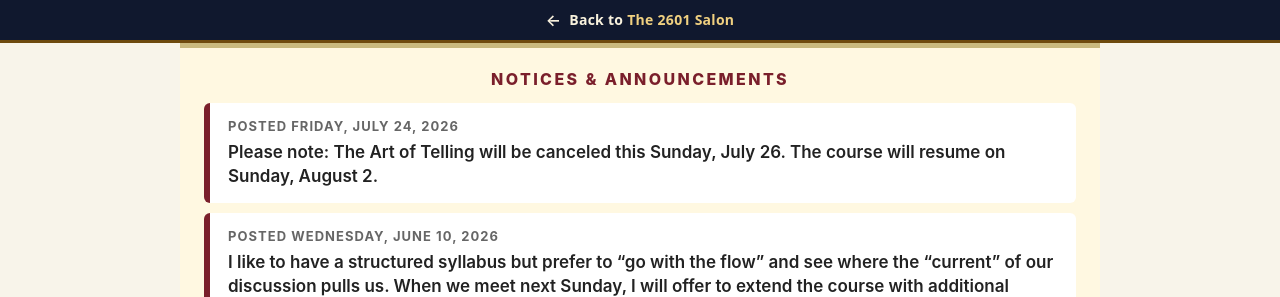
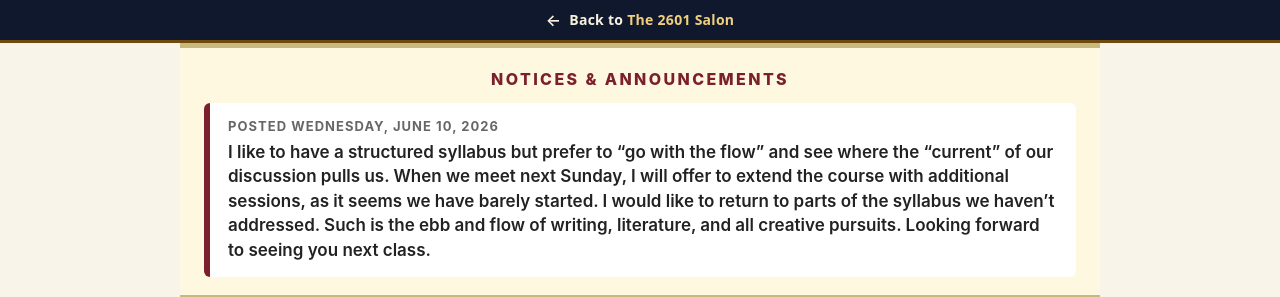
Before and after one commit to jamesfmulhern-hue/art-of-telling, a plain HTML site: page index.html in a window 1280 px wide. Shown: the top 297 px of the page. Drawn offline with nearby package versions, Linux system fonts and the light colour scheme.

Commit message:
Remove stale 'canceled July 26' notice (course has since resumed)

```diff
--- a/index.html
+++ b/index.html
@@ -1020,10 +1020,6 @@ body .aot-mast{display:none !important}
     <h3>Notices &amp; Announcements</h3>
     <!-- NOTICES START -->
     <article class="aot-notice">
-      <span class="date">Posted Friday, July 24, 2026</span>
-      Please note: The Art of Telling will be canceled this Sunday, July 26. The course will resume on Sunday, August 2.
-    </article>
-    <article class="aot-notice">
       <span class="date">Posted Wednesday, June 10, 2026</span>
       I like to have a structured syllabus but prefer to &ldquo;go with the flow&rdquo; and see where the &ldquo;current&rdquo; of our discussion pulls us. When we meet next Sunday, I will offer to extend the course with additional sessions, as it seems we have barely started. I would like to return to parts of the syllabus we haven&rsquo;t addressed. Such is the ebb and flow of writing, literature, and all creative pursuits. Looking forward to seeing you next class.
     </article>
```
